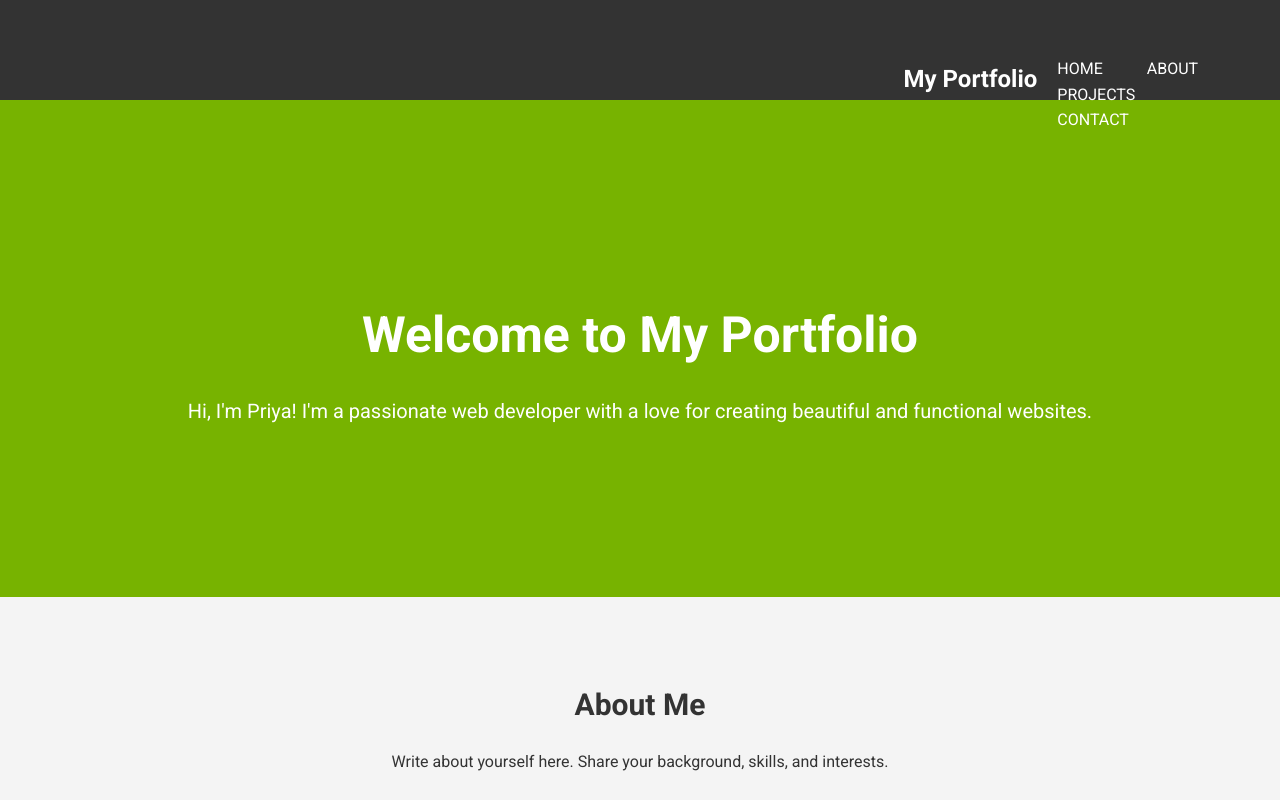
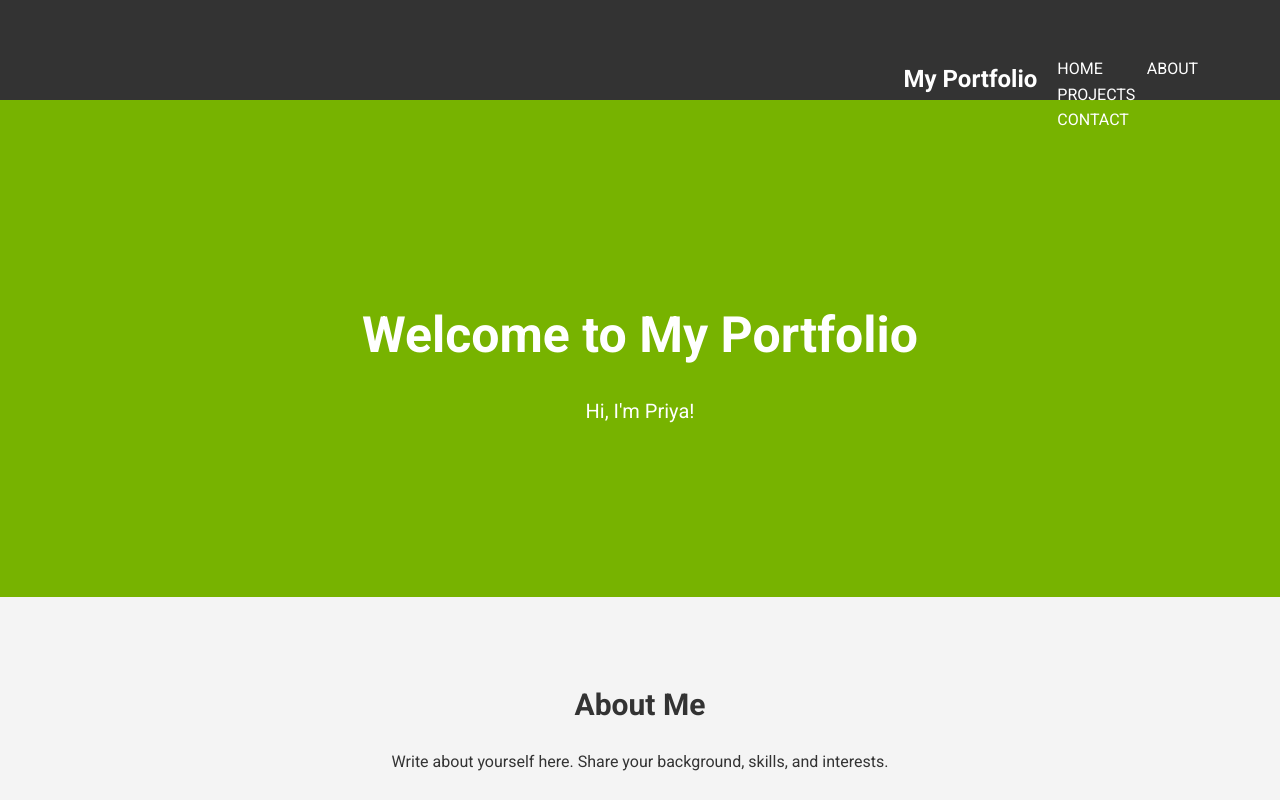
Before and after one commit to priyadhvenkat/priyadhvenkat.github.io, a plain HTML site: page index.html in a window 1280 px wide. Shown: the top 800 px of the page. Drawn offline with Linux system fonts and the light colour scheme.

Commit message:
Update index.html

```diff
--- a/index.html
+++ b/index.html
@@ -24,7 +24,7 @@
     <section id="home">
         <div class="container">
             <h2>Welcome to My Portfolio</h2>
-            <p>Hi, I'm Priya! I'm a passionate web developer with a love for creating beautiful and functional websites.</p>
+            <p>Hi, I'm Priya! </p>
         </div>
     </section>
     <section id="about">
```
